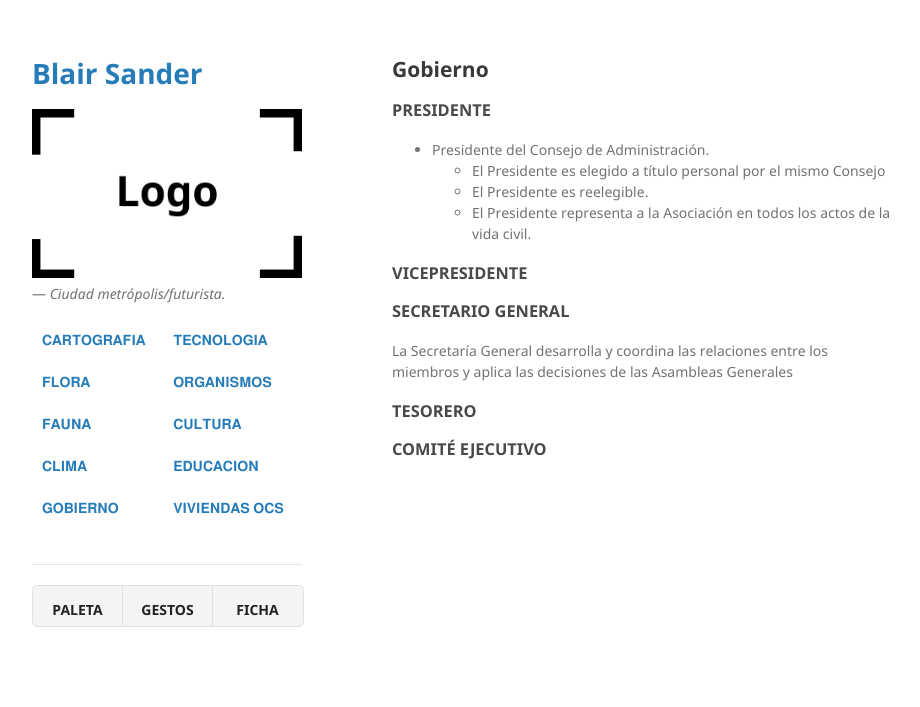
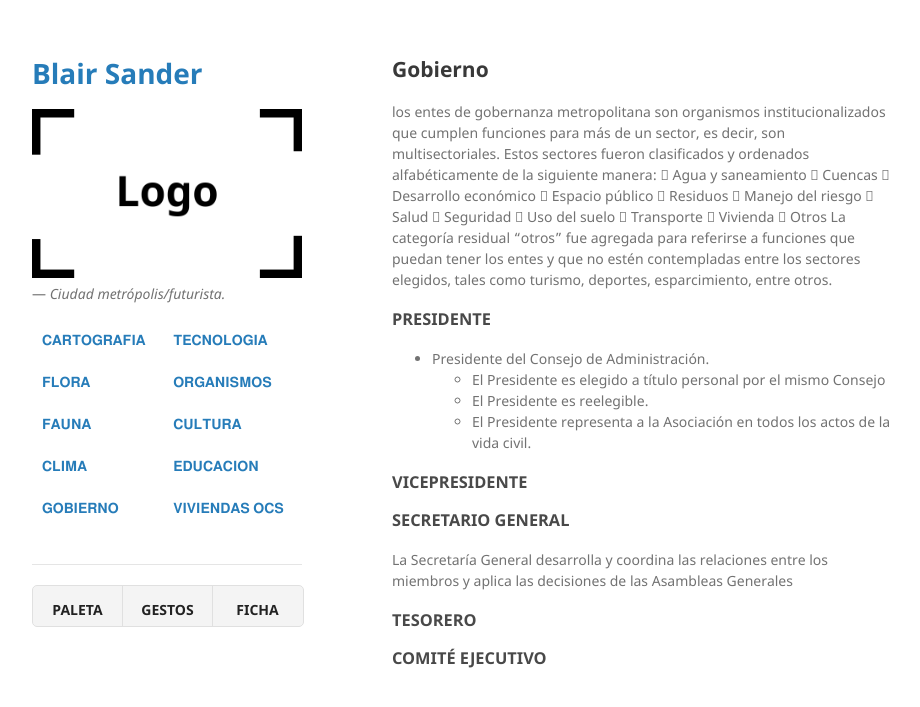
Before and after one commit to BlairSander/ciudad, a Jekyll site: the page built from gobierno.md, in a window 1280 px wide. Shown: the top 707 px of the page, without its empty margins (178-1098 px from the left). Built offline with Jekyll 4.4.1, drawn with Linux system fonts in a browser that asks for light colours.

Commit message:
Update gobierno.md

```diff
--- a/gobierno.md
+++ b/gobierno.md
@@ -3,6 +3,26 @@ layout: default
 ---
 
 <h2>Gobierno</h2>
+
+los entes de gobernanza metropolitana son organismos
+institucionalizados que cumplen funciones para más de un sector, es decir, son multisectoriales.
+Estos sectores fueron clasificados y ordenados alfabéticamente de la siguiente manera:
+ Agua y saneamiento
+ Cuencas
+ Desarrollo económico
+ Espacio público
+ Residuos
+ Manejo del riesgo
+ Salud
+ Seguridad
+ Uso del suelo
+ Transporte
+ Vivienda
+ Otros
+La categoría residual “otros” fue agregada para referirse a funciones que puedan tener los
+entes y que no estén contempladas entre los sectores elegidos, tales como turismo, deportes,
+esparcimiento, entre otros.
+
 
 <h3>PRESIDENTE</h3>
 - Presidente del Consejo de Administración.
```
